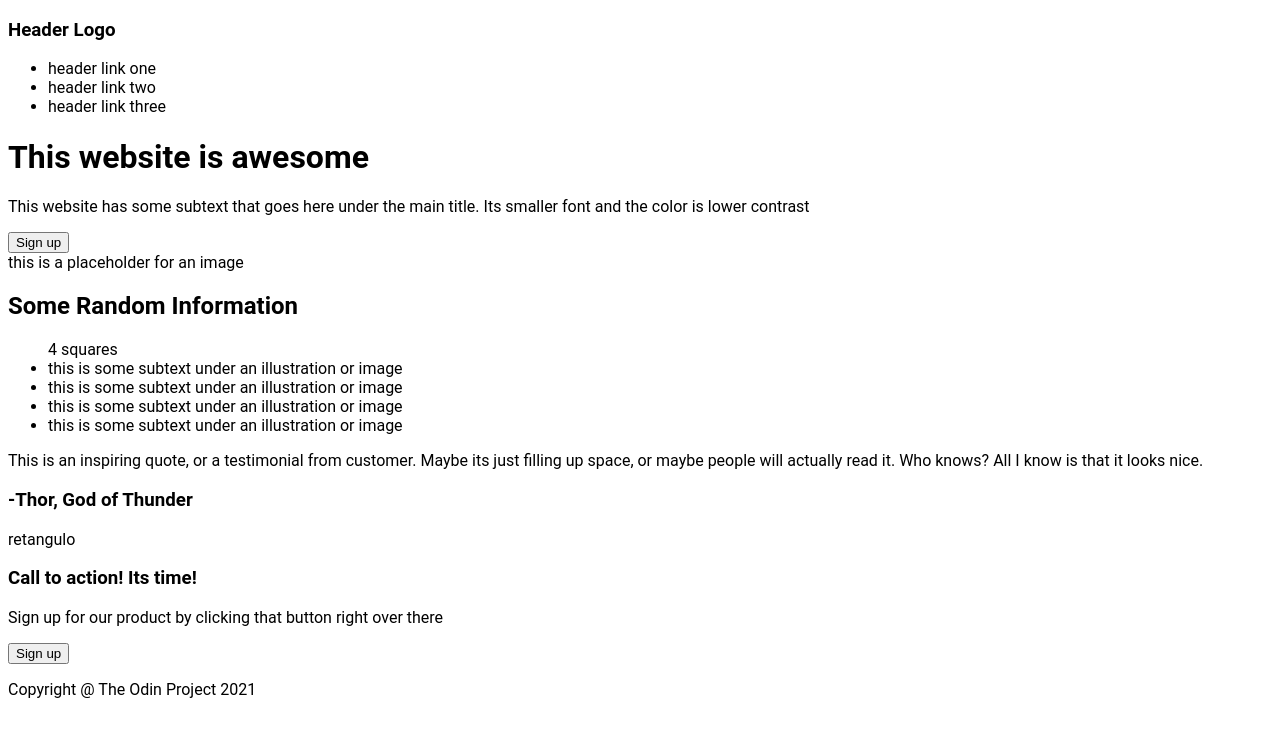
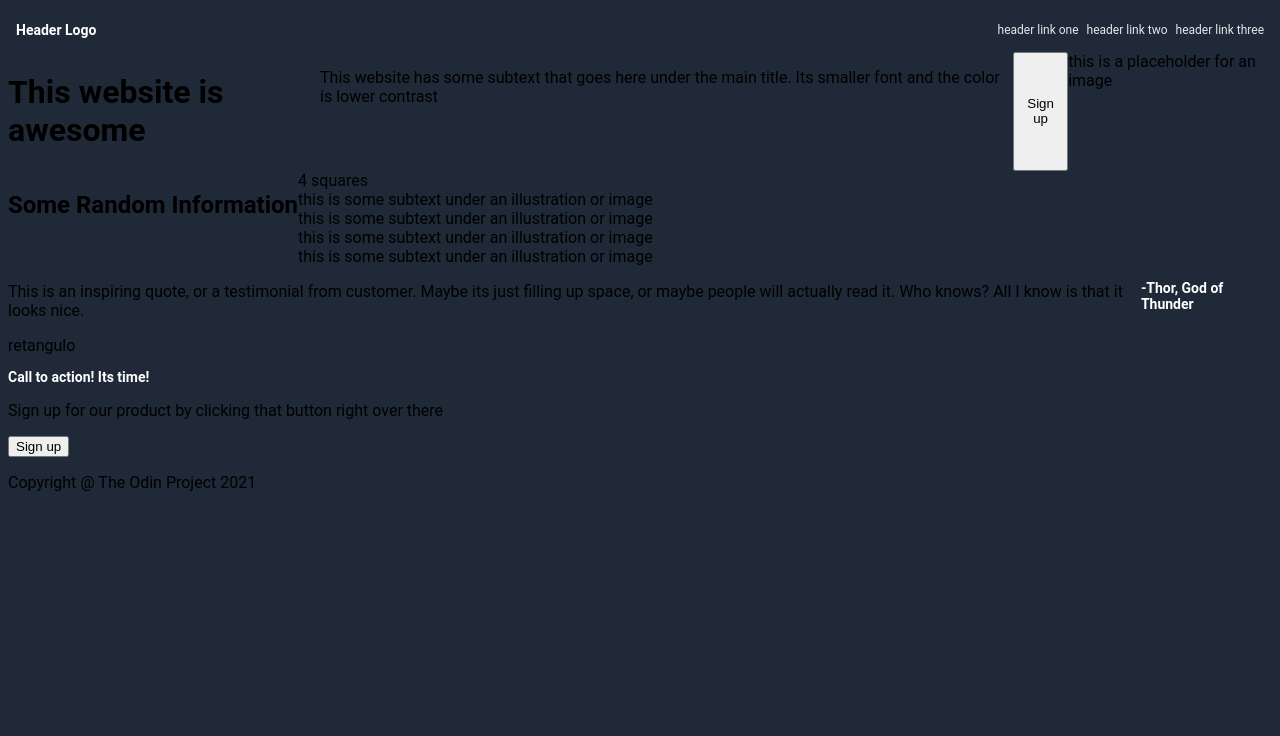
Before and after one commit to NyPadilha/landing-page, a plain HTML site: page index.html in a window 1280 px wide. Drawn offline with Linux system fonts and the light colour scheme.

Commit message:
made the header css

```diff
--- a/css/style.css
+++ b/css/style.css
@@ -1,3 +1,48 @@
 body {
     font-family: roboto, serif, sans-serif;
+    background-color: #1F2937;
 }
+
+
+
+/* universal */
+h3 {
+    font-weight: bold;
+    font-size: 14px;
+    color: white;
+}
+
+.header,
+.layer1,
+.layer2,
+.layer3,
+.layer4,
+.footer,
+.links,
+.content {
+    display: flex;
+}
+
+.content {
+    flex-direction: column;
+    justify-content: space-between;
+}
+
+ul {
+    list-style: none;
+    margin: 0;
+    padding: 0;
+}
+
+/* header settings */
+.header {
+    color: rgb(255, 255, 255);
+    justify-content: space-between;
+    align-items: center;
+    padding: 0 8px;
+}
+.links {
+    color: #E5E7EB;
+    font-size: 12px;
+    gap: 8px;
+}
--- a/index.html
+++ b/index.html
@@ -8,9 +8,10 @@
     <link href="./css/style.css" rel="stylesheet">
 </head>
 <body>
+    <div class="content">
         <div class="header">
             <h3>Header Logo</h3>
-        <ul>
+            <ul class="links">
                 <li><a>header link one</a></li>
                 <li><a>header link two</a></li>
                 <li><a>header link three</a></li>
@@ -48,5 +49,7 @@
         <div class="footer">
             <p>Copyright @ The Odin Project 2021</p>
         </div>
+
+    </div>
 </body>
 </html>
```
Lines whose indentation alone changed are shown as unchanged.
